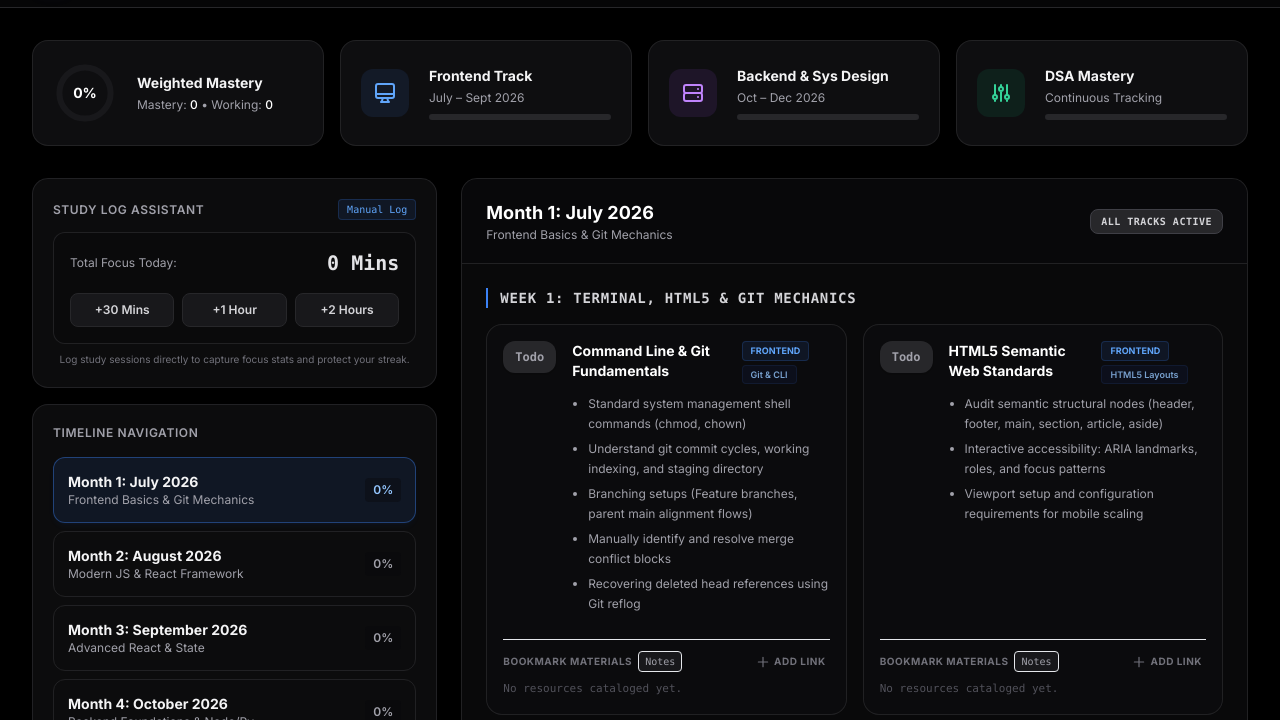
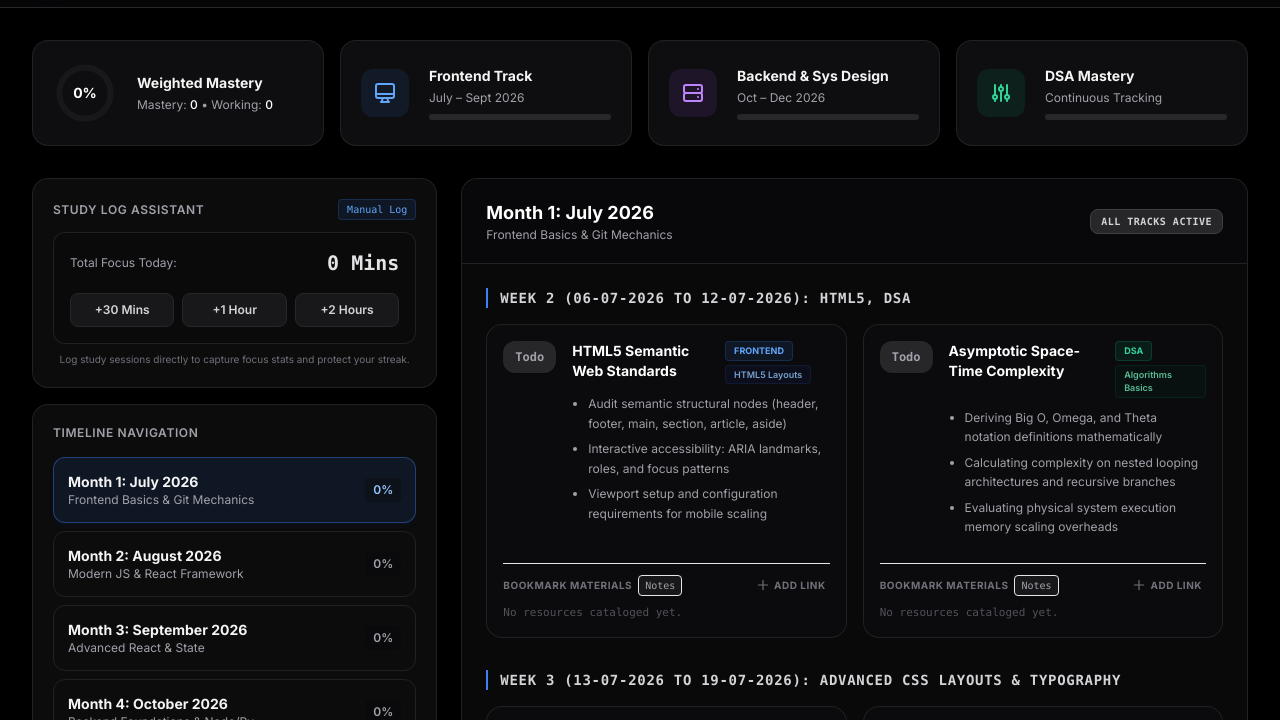
Before and after one commit to AdityaSinha2305/SDE-Journey, a plain HTML site: page index.html in a window 1280 px wide. Shown: the part 75-795 px from the top of the page. Drawn offline with nearby package versions, Linux system fonts and the light colour scheme.

Commit message:
fix: July week2 syllabus updated

```diff
--- a/index.html
+++ b/index.html
@@ -389,22 +389,22 @@
                 monthGoal: "Frontend Basics & Git Mechanics",
                 weeks: [
                     {
-                        weekNum: 1,
-                        weekTitle: "Week 1: Terminal, HTML5 & Git Mechanics",
-                        tasks: [
-                            {
-                                id: "m1-w1-fe-1",
-                                track: "frontend",
-                                tech: "Git & CLI",
-                                title: "Command Line & Git Fundamentals",
-                                subtopics: [
-                                    "Standard system management shell commands (chmod, chown)",
-                                    "Understand git commit cycles, working indexing, and staging directory",
-                                    "Branching setups (Feature branches, parent main alignment flows)",
-                                    "Manually identify and resolve merge conflict blocks",
-                                    "Recovering deleted head references using Git reflog"
-                                ]
-                            },
+                        weekNum: 2,
+                        weekTitle: "Week 2 (06-07-2026 to 12-07-2026): HTML5, DSA",
+                        tasks: [
+                            // {
+                            //     id: "m1-w1-fe-1",
+                            //     track: "frontend",
+                            //     tech: "Git & CLI",
+                            //     title: "Command Line & Git Fundamentals",
+                            //     subtopics: [
+                            //         "Standard system management shell commands (chmod, chown)",
+                            //         "Understand git commit cycles, working indexing, and staging directory",
+                            //         "Branching setups (Feature branches, parent main alignment flows)",
+                            //         "Manually identify and resolve merge conflict blocks",
+                            //         "Recovering deleted head references using Git reflog"
+                            //     ]
+                            // },
                             {
                                 id: "m1-w1-fe-2",
                                 track: "frontend",
@@ -430,8 +430,8 @@
                         ]
                     },
                     {
-                        weekNum: 2,
-                        weekTitle: "Week 2: Advanced CSS Layouts & Typography",
+                        weekNum: 3,
+                        weekTitle: "Week 3 (13-07-2026 to 19-07-2026):  Advanced CSS Layouts & Typography",
                         tasks: [
                             {
                                 id: "m1-w2-fe-1",
@@ -469,8 +469,8 @@
                         ]
                     },
                     {
-                        weekNum: 3,
-                        weekTitle: "Week 3: Advanced Responsive design systems",
+                        weekNum: 4,
+                        weekTitle: "Week 4 (20-07-2026 to 26-07-2026): Advanced Responsive design systems",
                         tasks: [
                             {
                                 id: "m1-w3-fe-1",
@@ -497,8 +497,8 @@
                         ]
                     },
                     {
-                        weekNum: 4,
-                        weekTitle: "Week 4: Month 1 Capstone & Checkpoints",
+                        weekNum: 5,
+                        weekTitle: "Week 5 (27-07-2026 to 31-07-2026): Month 1 Capstone & Checkpoints",
                         tasks: [
                             {
                                 id: "m1-w4-fe-1",
@@ -535,8 +535,8 @@
                 monthGoal: "Modern JS & React Framework",
                 weeks: [
                     {
-                        weekNum: 5,
-                        weekTitle: "Week 5: JS Execution Contexts, Closures & Lists",
+                        weekNum: 6,
+                        weekTitle: "Week 6: JS Execution Contexts, Closures & Lists",
                         tasks: [
                             {
                                 id: "m2-w1-fe-1",
@@ -574,8 +574,8 @@
                         ]
                     },
                     {
-                        weekNum: 6,
-                        weekTitle: "Week 6: Event Loop, Async Web APIs & Doubly Lists",
+                        weekNum: 7,
+                        weekTitle: "Week 7: Event Loop, Async Web APIs & Doubly Lists",
                         tasks: [
                             {
                                 id: "m2-w2-fe-1",
@@ -613,8 +613,8 @@
                         ]
                     },
                     {
-                        weekNum: 7,
-                        weekTitle: "Week 7: DOM Tree, React rendering & Stacks",
+                        weekNum: 8,
+                        weekTitle: "Week 8: DOM Tree, React rendering & Stacks",
                         tasks: [
                             {
                                 id: "m2-w3-fe-1",
@@ -652,8 +652,8 @@
                         ]
                     },
                     {
-                        weekNum: 8,
-                        weekTitle: "Week 8: State Hooks & Monotonic Structures",
+                        weekNum: 9,
+                        weekTitle: "Week 9: State Hooks & Monotonic Structures",
                         tasks: [
                             {
                                 id: "m2-w4-fe-1",
@@ -690,8 +690,8 @@
                 monthGoal: "Advanced React & State",
                 weeks: [
                     {
-                        weekNum: 9,
-                        weekTitle: "Week 9: Custom Hooks, Memoization & Binary Search",
+                        weekNum: 10,
+                        weekTitle: "Week 10: Custom Hooks, Memoization & Binary Search",
                         tasks: [
                             {
                                 id: "m3-w1-fe-1",
@@ -729,8 +729,8 @@
                         ]
                     },
                     {
-                        weekNum: 10,
-                        weekTitle: "Week 10: Global State, Routes & Backtracking",
+                        weekNum: 11,
+                        weekTitle: "Week 11: Global State, Routes & Backtracking",
                         tasks: [
                             {
                                 id: "m3-w2-fe-1",
@@ -768,8 +768,8 @@
                         ]
                     },
                     {
-                        weekNum: 11,
-                        weekTitle: "Week 11: Form Validation & Tree Systems",
+                        weekNum: 12,
+                        weekTitle: "Week 12: Form Validation & Tree Systems",
                         tasks: [
                             {
                                 id: "m3-w3-fe-1",
@@ -796,8 +796,8 @@
                         ]
                     },
                     {
-                        weekNum: 12,
-                        weekTitle: "Week 12: Month 3 Capstone & Code Milestones",
+                        weekNum: 13,
+                        weekTitle: "Week 13: Month 3 Capstone & Code Milestones",
                         tasks: [
                             {
                                 id: "m3-w4-fe-1",
@@ -834,8 +834,8 @@
                 monthGoal: "Backend Foundations & Node/Python",
                 weeks: [
                     {
-                        weekNum: 13,
-                        weekTitle: "Week 13: Python Advanced, Flask REST & Hashing",
+                        weekNum: 14,
+                        weekTitle: "Week 14: Python Advanced, Flask REST & Hashing",
                         tasks: [
                             {
                                 id: "m4-w1-be-1",
@@ -873,8 +873,8 @@
                         ]
                     },
                     {
-                        weekNum: 14,
-                        weekTitle: "Week 14: REST Systems, Blueprints & Hash Maps",
+                        weekNum: 15,
+                        weekTitle: "Week 15: REST Systems, Blueprints & Hash Maps",
                         tasks: [
                             {
                                 id: "m4-w2-be-1",
@@ -912,8 +912,8 @@
                         ]
                     },
                     {
-                        weekNum: 15,
-                        weekTitle: "Week 15: Node.js, Express & Graph Basics",
+                        weekNum: 16,
+                        weekTitle: "Week 16: Node.js, Express & Graph Basics",
                         tasks: [
                             {
                                 id: "m4-w3-be-1",
@@ -951,8 +951,8 @@
                         ]
                     },
                     {
-                        weekNum: 16,
-                        weekTitle: "Week 16: Express Middleware & Graph BFS/DFS",
+                        weekNum: 17,
+                        weekTitle: "Week 17: Express Middleware & Graph BFS/DFS",
                         tasks: [
                             {
                                 id: "m4-w4-be-1",
@@ -989,8 +989,8 @@
                 monthGoal: "Databases, Real-time & Caching",
                 weeks: [
                     {
-                        weekNum: 17,
-                        weekTitle: "Week 17: MySQL Indexes, ACID & Topological Sort",
+                        weekNum: 18,
+                        weekTitle: "Week 18: MySQL Indexes, ACID & Topological Sort",
                         tasks: [
                             {
                                 id: "m5-w1-be-1",
@@ -1028,8 +1028,8 @@
                         ]
                     },
                     {
-                        weekNum: 18,
-                        weekTitle: "Week 18: NoSQL, Mongo pipelines & Dijkstra",
+                        weekNum: 19,
+                        weekTitle: "Week 19: NoSQL, Mongo pipelines & Dijkstra",
                         tasks: [
                             {
                                 id: "m5-w2-be-1",
@@ -1067,8 +1067,8 @@
                         ]
                     },
                     {
-                        weekNum: 19,
-                        weekTitle: "Week 19: Redis Caching & Dynamic Programming",
+                        weekNum: 20,
+                        weekTitle: "Week 20: Redis Caching & Dynamic Programming",
                         tasks: [
                             {
                                 id: "m5-w3-be-1",
@@ -1095,8 +1095,8 @@
                         ]
                     },
                     {
-                        weekNum: 20,
-                        weekTitle: "Week 20: Socket.io Real-time & Knapsack",
+                        weekNum: 21,
+                        weekTitle: "Week 21: Socket.io Real-time & Knapsack",
                         tasks: [
                             {
                                 id: "m5-w4-be-1",
@@ -1133,8 +1133,8 @@
                 monthGoal: "Microservices, System Design & Prep",
                 weeks: [
                     {
-                        weekNum: 21,
-                        weekTitle: "Week 21: Docker Containerization & 2D DP",
+                        weekNum: 22,
+                        weekTitle: "Week 22: Docker Containerization & 2D DP",
                         tasks: [
                             {
                                 id: "m6-w1-be-1",
@@ -1172,8 +1172,8 @@
                         ]
                     },
                     {
-                        weekNum: 22,
-                        weekTitle: "Week 22: Microservices, Gateways & LCS",
+                        weekNum: 23,
+                        weekTitle: "Week 23: Microservices, Gateways & LCS",
                         tasks: [
                             {
                                 id: "m6-w2-be-1",
@@ -1222,8 +1222,8 @@
                         ]
                     },
                     {
-                        weekNum: 23,
-                        weekTitle: "Week 23: System Design Concepts & Backtracking",
+                        weekNum: 24,
+                        weekTitle: "Week 24: System Design Concepts & Backtracking",
                         tasks: [
                             {
                                 id: "m6-w3-be-1",
@@ -1261,8 +1261,8 @@
                         ]
                     },
                     {
-                        weekNum: 24,
-                        weekTitle: "Week 24: Capstone Launch & SDE Mock reviews",
+                        weekNum: 25,
+                        weekTitle: "Week 25: Capstone Launch & SDE Mock reviews",
                         tasks: [
                             {
                                 id: "m6-w4-be-1",
```
